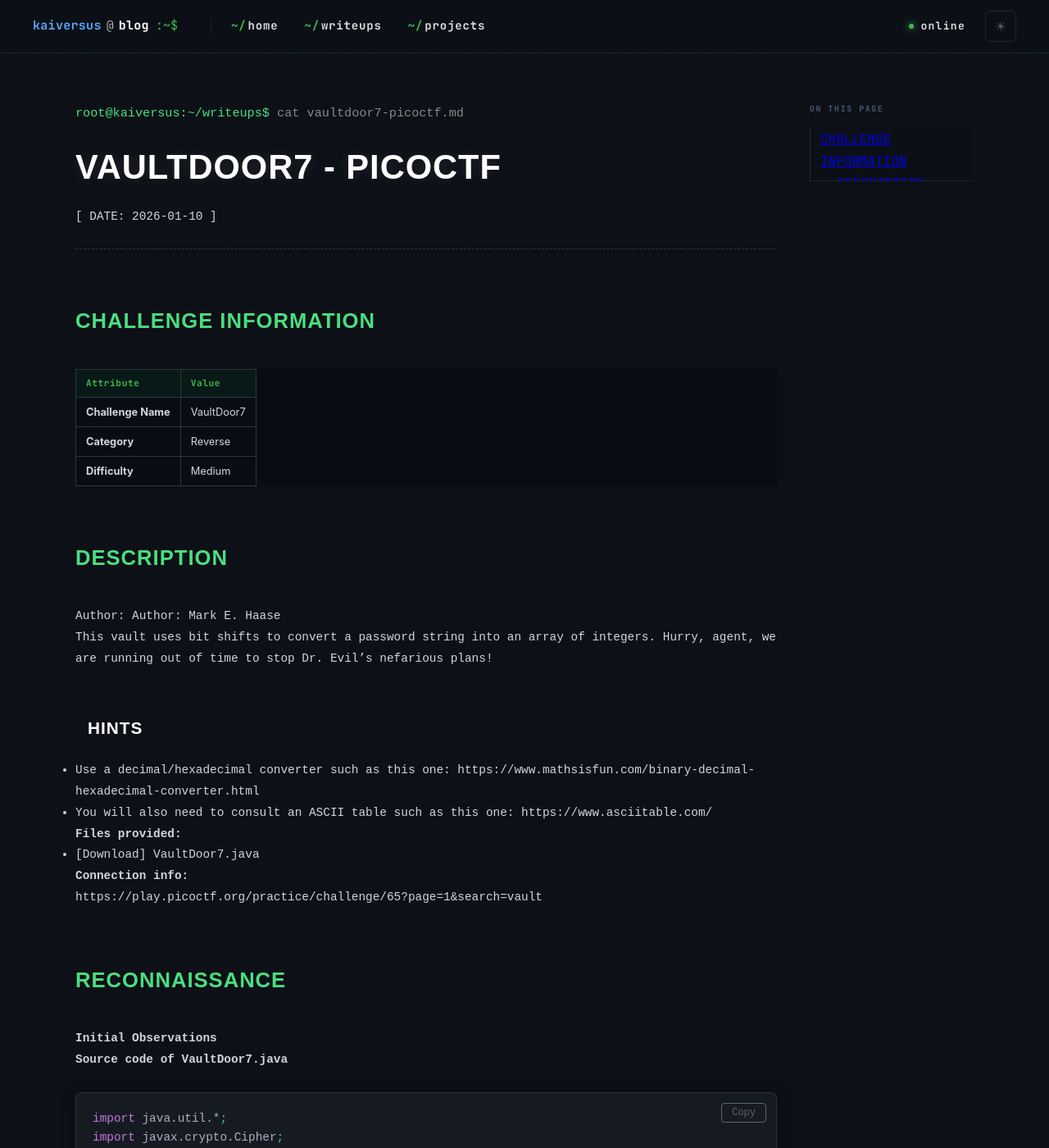
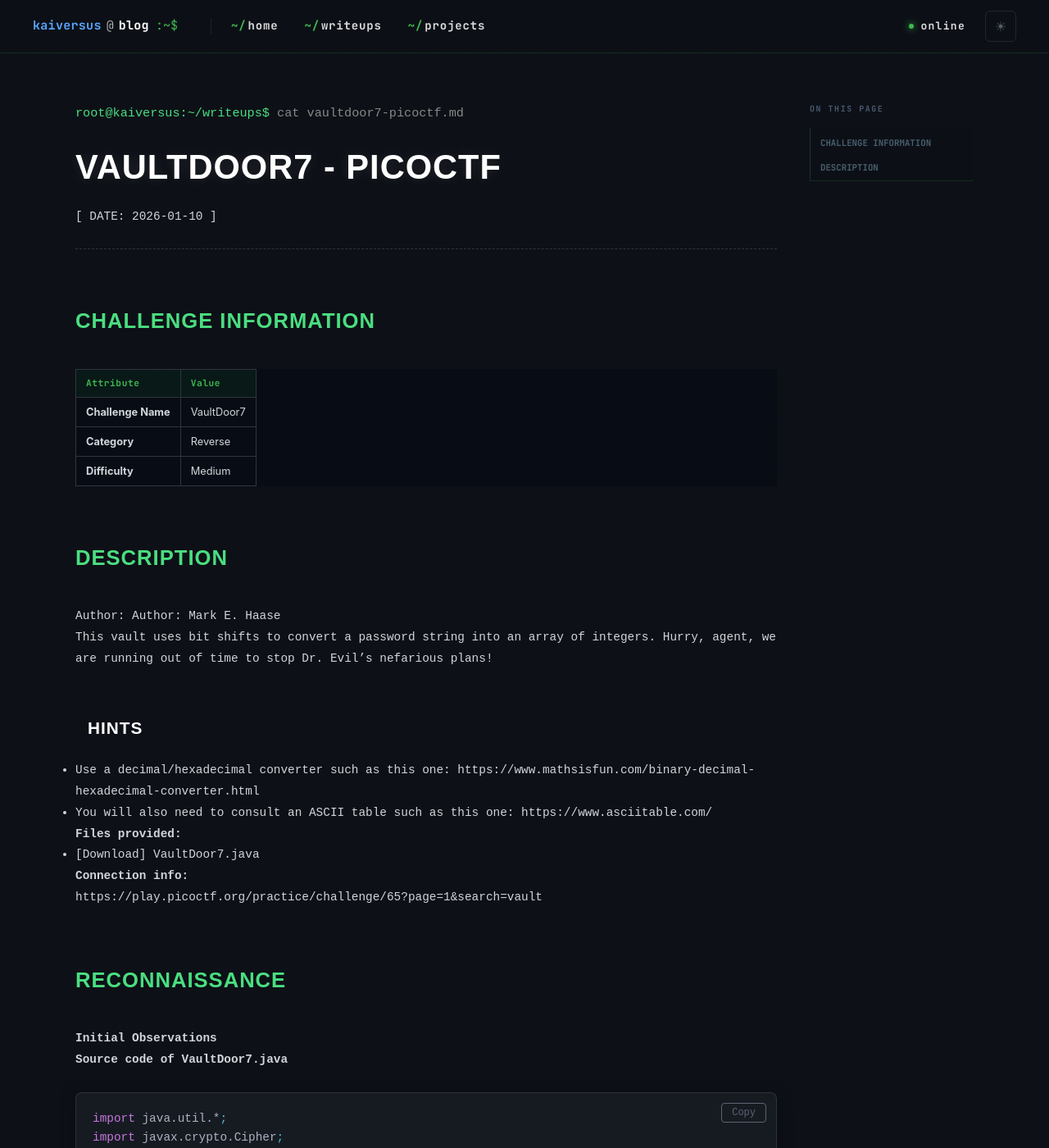
Before and after one commit to kaiversus/kaiversus.github.io, a Jekyll site: the page built from _writeups/vault-door-7_pico/vault-door-7_pico.md, in a window 1280 px wide and 1400 px high. Shown: the whole window at 82% size. Built offline with Jekyll 4.4.1, drawn with Linux system fonts in a browser that asks for light colours.

Commit message:
Update style.css

```diff
--- a/assets/css/style.css
+++ b/assets/css/style.css
@@ -611,13 +611,11 @@
 }
 
 /* ============================================================
-   PATCH — Dán đoạn này vào CUỐI assets/css/style.css
-   (xóa hết phần GLOBAL PATCH cũ trước, rồi paste cái này vào)
+   FINAL PATCH — Dán vào CUỐI assets/css/style.css
+   Xóa toàn bộ "GLOBAL PATCH" cũ trước khi paste cái này
    ============================================================ */
 
-/* ━━━━━━━━━━━━━━━━━━━━━━━━━━━━━━━━━━━━━━━━
-   1. LAYOUT — content + sidebar
-   ━━━━━━━━━━━━━━━━━━━━━━━━━━━━━━━━━━━━━━━━ */
+/* ── 1. Layout ── */
 .writeup-container {
   display: flex !important;
   align-items: flex-start !important;
@@ -626,28 +624,23 @@
   margin: 60px auto !important;
   padding: 0 32px !important;
 }
-
 .writeup-content {
   flex: 1 1 0 !important;
   min-width: 0 !important;
 }
-
 .writeup-content img {
   max-width: 100% !important;
   height: auto !important;
   display: block;
 }
 
-/* ━━━━━━━━━━━━━━━━━━━━━━━━━━━━━━━━━━━━━━━━
-   2. TOC SIDEBAR
-   ━━━━━━━━━━━━━━━━━━━━━━━━━━━━━━━━━━━━━━━━ */
+/* ── 2. Sidebar wrapper ── */
 .writeup-sidebar {
   width: 200px !important;
   min-width: 200px !important;
   max-width: 200px !important;
   flex-shrink: 0 !important;
 }
-
 .toc-wrapper {
   position: sticky !important;
   top: 72px !important;
@@ -655,14 +648,13 @@
   overflow-y: auto !important;
   overflow-x: hidden !important;
   scrollbar-width: none !important;
-  -ms-overflow-style: none !important;
   background: transparent !important;
   border: none !important;
-  box-shadow: none !important;
   padding: 0 !important;
 }
 .toc-wrapper::-webkit-scrollbar { display: none !important; }
 
+/* ── 3. TOC title ── */
 .toc-title {
   font-family: 'JetBrains Mono', monospace !important;
   font-size: 0.62rem !important;
@@ -677,6 +669,7 @@
 }
 html.light .toc-title { color: #8a7a60 !important; }
 
+/* ── 4. TOC nav container ── */
 #custom-toc {
   display: flex !important;
   flex-direction: column !important;
@@ -684,77 +677,82 @@
   border-left: 1px solid #1e2d3d !important;
   padding-left: 12px !important;
   margin: 0 !important;
-  list-style: none !important;
 }
 html.light #custom-toc { border-left-color: #c8bfaa !important; }
 
-/* Reset mọi style cũ trước */
-.toc-link,
-#custom-toc .toc-link,
-#custom-toc a.toc-link {
-  all: revert !important;
-}
-
-/* Áp dụng style mới */
-.toc-link {
+/* ── 5. TOC links — dùng #custom-toc để specificity cao hơn mọi rule cũ ──
+   KHÔNG dùng all:unset hay all:revert để tránh browser default màu tím     */
+#custom-toc a,
+#custom-toc a:link,
+#custom-toc a:visited {
   display: block !important;
   font-family: 'JetBrains Mono', monospace !important;
   font-size: 0.67rem !important;
   font-weight: 400 !important;
   line-height: 1.5 !important;
   padding: 4px 0 !important;
+  margin: 0 !important;
+  /* Màu chữ — override browser default purple */
   color: #3a4d5e !important;
+  /* Xóa underline và border của link */
   text-decoration: none !important;
   border: none !important;
+  border-bottom: none !important;
   background: none !important;
   box-shadow: none !important;
-  transition: color 0.18s !important;
-  /* Quan trọng: cho chữ tự xuống dòng */
+  outline: none !important;
+  /* Cho chữ xuống dòng thay vì bị cắt */
   white-space: normal !important;
   word-break: break-word !important;
   overflow-wrap: break-word !important;
+  overflow: visible !important;
   max-width: 100% !important;
   width: 100% !important;
+  transition: color 0.18s !important;
 }
 
-.toc-link:hover {
+#custom-toc a:hover,
+#custom-toc a:focus {
   color: #c8cdd6 !important;
   background: none !important;
+  text-decoration: none !important;
   border: none !important;
-  text-decoration: none !important;
-  padding-left: 0 !important;
 }
 
-.toc-link.h2 {
+/* H2 links */
+#custom-toc a.h2,
+#custom-toc a.toc-link.h2 {
   color: #4a6070 !important;
   font-weight: 700 !important;
   margin-top: 6px !important;
-  font-size: 0.67rem !important;
 }
 
-.toc-link.h3 {
+/* H3 links — thụt vào */
+#custom-toc a.h3,
+#custom-toc a.toc-link.h3 {
   padding-left: 10px !important;
   font-size: 0.62rem !important;
   color: #334455 !important;
-  font-weight: 400 !important;
 }
 
-.toc-link.active { color: #3fb950 !important; }
+/* Active state */
+#custom-toc a.active { color: #3fb950 !important; }
 
-html.light .toc-link       { color: #9a8a70 !important; }
-html.light .toc-link:hover { color: #2a2520 !important; }
-html.light .toc-link.h2    { color: #8a7a60 !important; }
-html.light .toc-link.h3    { color: #aa9a80 !important; }
-html.light .toc-link.active{ color: #1e6e28 !important; }
+/* Light mode TOC */
+html.light #custom-toc a,
+html.light #custom-toc a:link,
+html.light #custom-toc a:visited      { color: #9a8a70 !important; }
+html.light #custom-toc a:hover        { color: #2a2520 !important; }
+html.light #custom-toc a.h2           { color: #8a7a60 !important; }
+html.light #custom-toc a.h3           { color: #aa9a80 !important; }
+html.light #custom-toc a.active       { color: #1e6e28 !important; }
 
 @media (max-width: 900px) {
-  .writeup-container { flex-direction: column; }
-  .writeup-sidebar { display: none; }
+  .writeup-container { flex-direction: column !important; }
+  .writeup-sidebar   { display: none !important; }
 }
 
-/* ━━━━━━━━━━━━━━━━━━━━━━━━━━━━━━━━━━━━━━━━
-   3. TABLES — 1 rule duy nhất, không xung đột
-   ━━━━━━━━━━━━━━━━━━━━━━━━━━━━━━━━━━━━━━━━ */
+/* ── 6. Table — 1 rule duy nhất ── */
 .writeup-content table {
   display: block !important;
   width: 100% !important;
@@ -765,8 +763,8 @@
   overflow-x: auto !important;
   -webkit-overflow-scrolling: touch;
   scrollbar-width: thin;
+  margin: 2em 0 !important;
 }
-
 .writeup-content th,
 .writeup-content td {
   padding: 8px 12px !important;
@@ -779,7 +777,6 @@
   line-height: 1.5 !important;
   border: 1px solid #30363d !important;
 }
-
 .writeup-content th {
   font-family: 'JetBrains Mono', monospace !important;
   font-size: 0.7rem !important;
@@ -790,38 +787,36 @@
   background: rgba(0,255,65,0.05) !important;
   color: #3fb950 !important;
 }
-
-.writeup-content table::-webkit-scrollbar { height: 4px; }
+.writeup-content table::-webkit-scrollbar       { height: 4px; }
 .writeup-content table::-webkit-scrollbar-track { background: transparent; }
 .writeup-content table::-webkit-scrollbar-thumb { background: #2a3a4a; border-radius: 2px; }
 html.light .writeup-content table::-webkit-scrollbar-thumb { background: #c8bfaa; }
 
-/* ━━━━━━━━━━━━━━━━━━━━━━━━━━━━━━━━━━━━━━━━
-   4. LIGHT MODE — text, headings, code, links
-   ━━━━━━━━━━━━━━━━━━━━━━━━━━━━━━━━━━━━━━━━ */
-html.light .writeup-content          { color: #2a2520; }
-html.light .writeup-header h1        { color: #1c1a14; text-shadow: none; }
-html.light .writeup-content h2       { color: #1e6e28 !important; }
-html.light .writeup-content h3       { color: #1c1a14; border-left-color: #9e001c !important; }
-html.light .terminal-prompt          { color: #7a6a50; }
-html.light .writeup-meta             { color: #7a6a50; }
-
+/* ── 7. Light mode — tables ── */
 html.light .writeup-content table    { background: #f0e9d8 !important; }
 html.light .writeup-content th       { background: #ddd8c4 !important; color: #1e6e28 !important; border-color: #c8bfaa !important; }
 html.light .writeup-content td       { color: #2a2520 !important; border-color: #c8bfaa !important; }
 html.light .writeup-content tr:nth-child(even) td { background: rgba(0,0,0,0.03) !important; }
 
+/* ── 8. Light mode — text & headings ── */
+html.light .writeup-content            { color: #2a2520; }
+html.light .writeup-header h1          { color: #1c1a14; text-shadow: none; }
+html.light .writeup-content h2         { color: #1e6e28 !important; }
+html.light .writeup-content h3         { color: #1c1a14; border-left-color: #9e001c !important; }
+html.light .terminal-prompt            { color: #7a6a50; }
+html.light .writeup-meta               { color: #7a6a50; }
+
+/* ── 9. Light mode — code ── */
 html.light .writeup-content div.highlight,
-html.light .writeup-content > pre    { background: #e8e0cc !important; border: 1px solid #c8bfaa !important; }
+html.light .writeup-content > pre      { background: #e8e0cc !important; border: 1px solid #c8bfaa !important; }
 html.light .writeup-content div.highlight pre { background: transparent !important; }
-html.light .writeup-content pre code { color: #2a2520 !important; }
-
+html.light .writeup-content pre code   { color: #2a2520 !important; }
 html.light .writeup-content p code,
 html.light .writeup-content li code,
-html.light .writeup-content td code  { background: rgba(0,0,0,0.07) !important; color: #8a5800 !important; }
+html.light .writeup-content td code    { background: rgba(0,0,0,0.07) !important; color: #8a5800 !important; }
 
-html.light .writeup-content a        { color: #1e6e28; }
-html.light .writeup-content a:hover  { background: rgba(30,110,40,0.08); color: #0a3a10; }
-
-html.light .writeup-content .copy-btn       { background: rgba(0,0,0,0.06); border-color: #c8bfaa; color: #6a6050; }
-html.light .writeup-content .copy-btn:hover { background: #1e6e28; color: #fff; border-color: #1e6e28; }
+/* ── 10. Light mode — links & copy btn ── */
+html.light .writeup-content a          { color: #1e6e28; }
+html.light .writeup-content a:hover    { background: rgba(30,110,40,0.08); color: #0a3a10; }
+html.light .writeup-content .copy-btn        { background: rgba(0,0,0,0.06); border-color: #c8bfaa; color: #6a6050; }
+html.light .writeup-content .copy-btn:hover  { background: #1e6e28; color: #fff; border-color: #1e6e28; }
```
